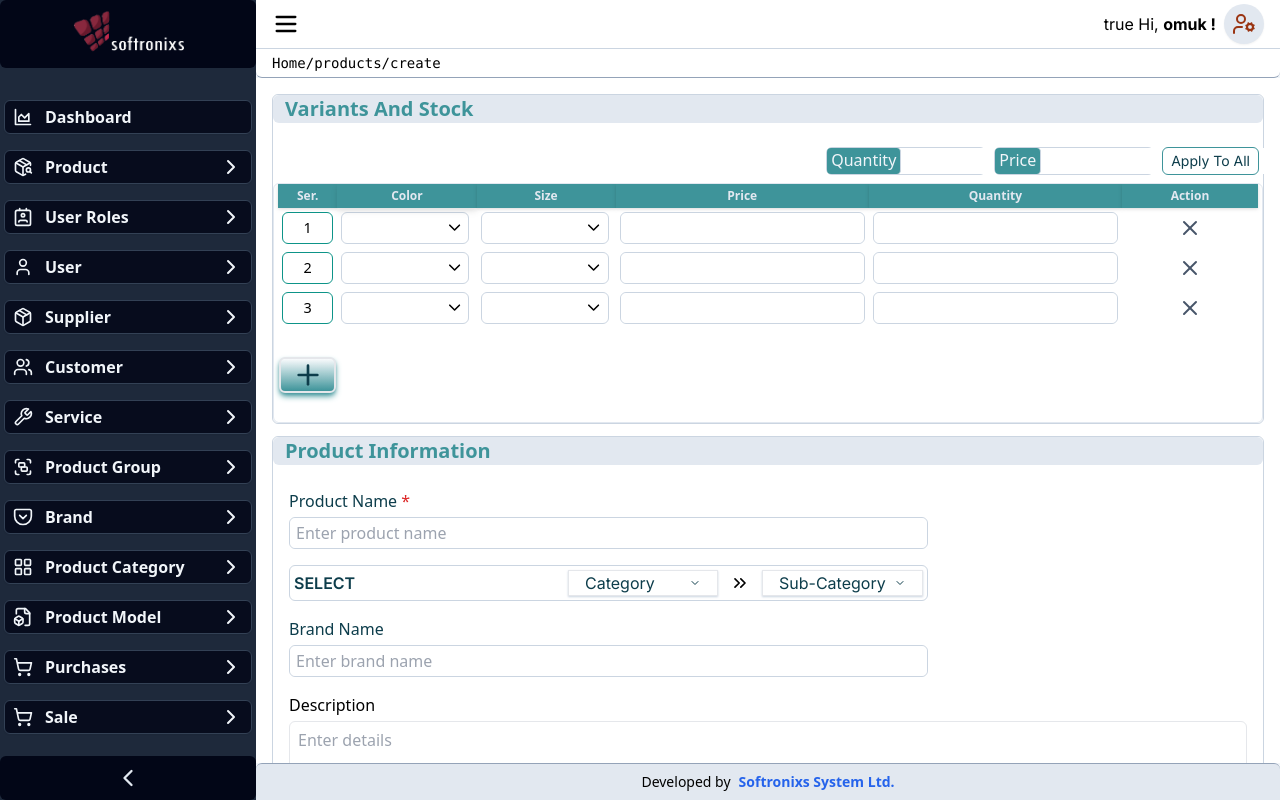
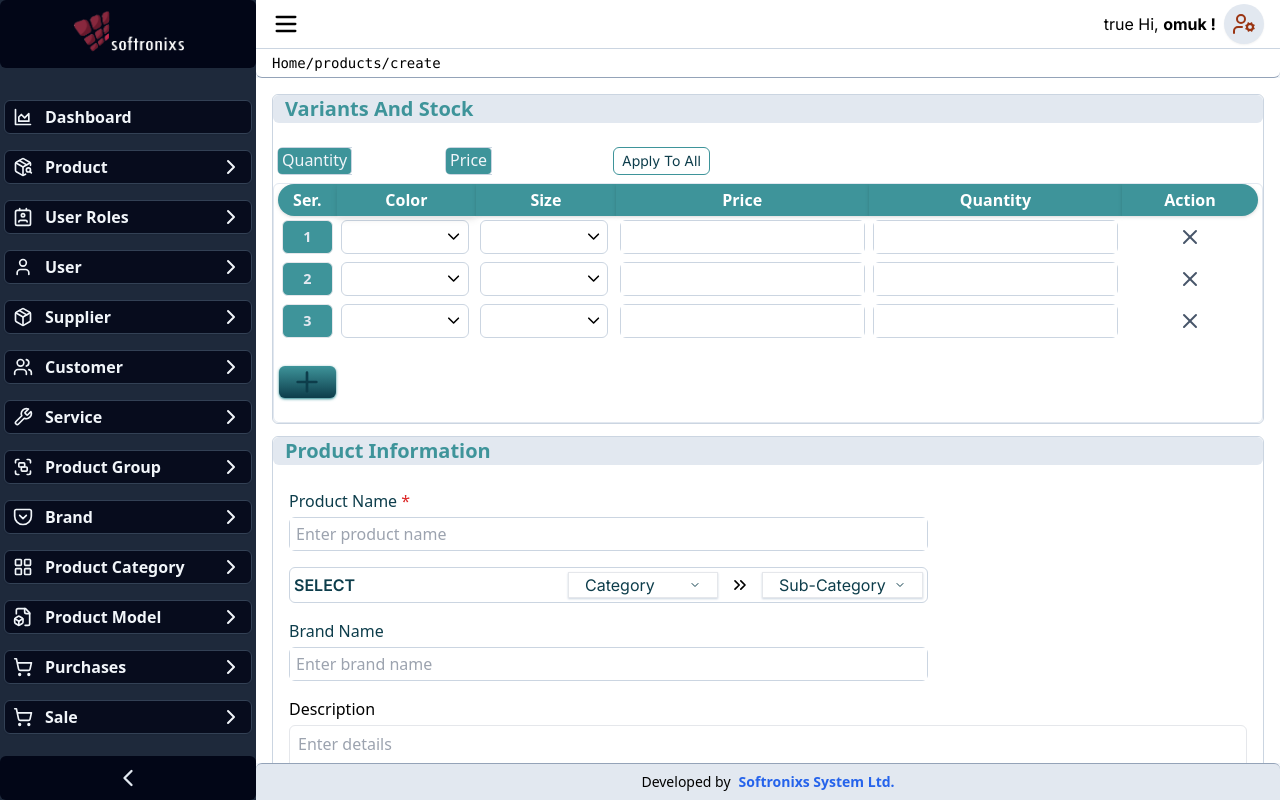
Before and after one commit to masumkhan081/darkak, a Next.js app: page /products/create in a window 1280 px wide. Built offline with nearby package versions, Linux system fonts and the light colour scheme.

Commit message:
commited

```diff
--- a/components/auth/Login.jsx
+++ b/components/auth/Login.jsx
@@ -55,6 +55,7 @@ export default function Login() {
         <span className="text-sm text-neutral-400">
           Sign In to your account
         </span>
+        <div>
           <CustomInput
             type={"text"}
             required={true}
@@ -63,6 +64,9 @@ export default function Login() {
             afterChange={(e) => setUser({ ...user, username: e.target.value })}
             startIcon={<User className="icon_sm" />}
           />
+        </div>
+
+        <div>
           <CustomInput
             type={"password"}
             required={true}
@@ -72,6 +76,7 @@ export default function Login() {
             startIcon={<Lock className="icon_sm" />}
             endIcon={<Eye className="icon_sm" />}
           />
+        </div>
 
         <div className="flex justify-between items-center">
           <CustomButton
--- a/components/page-partials/product/AddProduct.jsx
+++ b/components/page-partials/product/AddProduct.jsx
@@ -6,8 +6,9 @@ import CustomSelect from "@/components/ui-custom/CustomSelect";
 import DropDown from "@/components/ui-custom/DropDown";
 import EnhancedText from "@/components/ui-custom/EnhancedText";
 import productGroups from "@/static-data/product-groups";
-import warrenties from "@/static-data/warrenties";
+import { warrantyDurations, warrantyTypes } from "@/static-data/warrenties";
 import { colorList, sizeList } from "@/static-data/product-variants";
+import { tblHeaderVariants } from "@/static-data/table-headers";
 import {
   CheckCheck,
   ChevronsRight,
@@ -56,33 +57,9 @@ export default function AddProduct({ actOn, useForEdit }) {
   const [ytVideoURL, setYtUrl] = useState("");
   const [ytVideo, setYtVideo] = useState("");
 
-  const warrantyDurations = [
-    { id: 1, title: "1 Month" },
-    { id: 2, title: "2 Months" },
-    { id: 3, title: "3 Months" },
-    { id: 4, title: "6 Months" },
-    { id: 5, title: "1 Year" },
-    { id: 6, title: "2 Years" },
-    { id: 7, title: "3 Years" },
-    { id: 8, title: "4 Years" },
-    { id: 9, title: "5 Years" },
-  ];
-  const warrantyTypes = [
-    { id: 1, title: "No Warranty" },
-    { id: 2, title: "Brand Warranty" },
-    { id: 3, title: "Seller Warranty" },
-  ];
-  const tblHeaderVariants = [
-    "Ser.",
-    "Color",
-    "Size",
-    "Price",
-    "Quantity",
-    "Action",
-  ];
   const initVariant = {
-    color: "",
-    size: "",
+    color: initSelect,
+    size: initSelect,
     price: "",
     quantity: "",
   };
@@ -91,6 +68,21 @@ export default function AddProduct({ actOn, useForEdit }) {
     initVariant,
     initVariant,
   ]);
+
+  function removeOne(index) {
+    setVariants([
+      ...variants.slice(0, index - 1),
+      ...variants.slice(index, variants.length),
+    ]);
+  }
+
+  function handleInput({ selected, key, index }) {
+    setVariants([
+      ...variants.slice(0, index - 1),
+      updatedOne,
+      ...variants.slice(index, variants.length),
+    ]);
+  }
 
   return (
     <div className=" p-1.0 bg-wh flex flex-col gap-3">
@@ -104,7 +96,7 @@ export default function AddProduct({ actOn, useForEdit }) {
         </EnhancedText>
 
         <div className="flex flex-col gap-2">
-          <div className="flex gap-2 justify-end px-1 font-sans  max-h-[28px]">
+          <div className="flex gap-2 justify-start px-1 font-sans  max-h-[28px]">
             <div className="w-10.0 font-inter ">
               <CustomInput
                 label={"Quantity"}
@@ -129,24 +121,24 @@ export default function AddProduct({ actOn, useForEdit }) {
 
           <div className=" w-full  border rounded-md border-slate-200 px-1 overflow-y-scroll max-h-[16rem] min-h-[15rem]">
             <table className=" w-full h-full relative ">
-              <thead className="w-full sticky top-0 z-10">
-                <tr className="tr_thead rounded-md  bg-">
-                  <th className="th bg-pr/400 drop-shadow text-slate-200">
+              <thead className="w-full sticky top-0 z-10 rounded-md">
+                <tr className="tr_thead rounded-md ">
+                  <th className="th bg-pr/400 drop-shadow text-wh text-base rounded-l-full">
                     {tblHeaderVariants[0]}
                   </th>
-                  <th className="th bg-pr/400 drop-shadow-md text-slate-200 w-9.0">
+                  <th className="th bg-pr/400 drop-shadow-md text-wh w-9.0 text-base">
                     {tblHeaderVariants[1]}
                   </th>
-                  <th className="th bg-pr/400 drop-shadow text-slate-200 w-9.0">
+                  <th className="th bg-pr/400 drop-shadow text-wh w-9.0 text-base">
                     {tblHeaderVariants[2]}
                   </th>
-                  <th className="th bg-pr/400 drop-shadow text-slate-200 w-8.0">
+                  <th className="th bg-pr/400 drop-shadow text-wh w-8.0 text-base">
                     {tblHeaderVariants[3]}
                   </th>
-                  <th className="th bg-pr/400 drop-shadow text-slate-200 w-8.0">
+                  <th className="th bg-pr/400 drop-shadow text-wh w-8.0 text-base">
                     {tblHeaderVariants[4]}
                   </th>
-                  <th className="th bg-pr/400 drop-shadow text-slate-200 w-8.0">
+                  <th className="th bg-pr/400 drop-shadow text-wh w-8.0 text-base rounded-r-full">
                     {tblHeaderVariants[5]}
                   </th>
                 </tr>
@@ -157,12 +149,19 @@ export default function AddProduct({ actOn, useForEdit }) {
                   return (
                     <tr className="tr_tbody h-[28px]">
                       <td className="td w-5.0 max-w-5.0  ">
-                        <p className="border border-teal-600 h-full rounded-md flex justify-center items-center">
+                        <p className="border bg-pr/400 text-slate-200  font-bold h-full rounded-md flex justify-center items-center">
                           {ind + 1}
                         </p>
                       </td>
                       <td className="td">
-                        <CustomSelect options={colorList} w="w-8.0" />
+                        <CustomSelect
+                          onChange={(selected) =>
+                            handleInput({ selected, key: "color", index: ind })
+                          }
+                          options={colorList}
+                          w="w-8.0"
+                          value={initSelect}
+                        />
                       </td>
                       <td className="td">
                         <CustomSelect options={sizeList} w="w-8.0" />
@@ -189,7 +188,7 @@ export default function AddProduct({ actOn, useForEdit }) {
                   <td className="w-5.0 max-w-5.0   ">
                     <CustomButton
                       style={
-                        "w-full my-2 rounded-md border-2  bg-pr/400 shadow-md shadow-pr/400 bg-gradient bg-gradient-to-b from-slate-50  px-1"
+                        "w-full my-2 text-slate-200 rounded-md bg-pr/600 shadow shadow-pr/400 bg-gradient bg-gradient-to-b from-pr/400  px-1"
                       }
                       afterClick={() => {
                         setVariants([...variants, initVariant]);
--- a/components/ui-custom/CustomInput.jsx
+++ b/components/ui-custom/CustomInput.jsx
@@ -22,7 +22,7 @@ export default function CustomInput({
   startButtonTxt,
 }) {
   return (
-    <div className="flex rounded-md border border-slate-300 w-full h-full font-sans text-base">
+    <div className="flex items-center rounded-md border border-slate-300 w-full h-full font-sans text-base">
       {startIcon && (
         <span className="bg-slate-200 py-0.25 px-0.25 border-r rounded-r-sm border-slate-300">
           {startIcon}
@@ -51,7 +51,7 @@ export default function CustomInput({
         type={type}
         required={true}
         placeholder={ph}
-        className="flex-grow py-0.25 px-0.38 outline-none rounded-md h-full overflow-hidden"
+        className="flex-grow py-0.25 px-0.38 outline-none  h-fit  overflow-hidden"
         value={value}
         onChange={afterChange}
         accept={accept}
--- a/static-data/product-variants.js
+++ b/static-data/product-variants.js
@@ -1,12 +1,18 @@
 export const colorList = [
-  "White",
-  "Black",
-  "Green",
-  "Blue",
-  "Yellow",
-  "Orange",
-  "Temp",
-  "Dummy",
-  "Paste",
+  { id: 1, title: "White" },
+  { id: 2, title: "Black" },
+  { id: 3, title: "Green" },
+  { id: 4, title: "Blue" },
+  { id: 5, title: "Yellow" },
+  { id: 6, title: "Orange" },
+  { id: 7, title: "Temp" },
+  { id: 8, title: "Dummy" },
+  { id: 9, title: "Paste" },
 ];
-export const sizeList = ["sm", "md", "lg", "xl", "2xl"];
+export const sizeList = [
+  { id: 1, title: "sm" },
+  { id: 1, title: "md" },
+  { id: 1, title: "lg" },
+  { id: 1, title: "xl" },
+  { id: 1, title: "2xl" },
+];
--- a/static-data/table-headers.js
+++ b/static-data/table-headers.js
@@ -2,12 +2,21 @@ const tHeadPermission = ["Permission", "Create", "Edit", "View", "Delete"];
 
 const tHeadRoles = ["Roles", "Permissions", "Actions"];
 
-export const tHeadProductInSale=[
+export const tblHeaderVariants = [
+  "Ser.",
+  "Color",
+  "Size",
+  "Price",
+  "Quantity",
+  "Action",
+];
+
+export const tHeadProductInSale = [
   "Product",
   "Quantity",
   "Unit Price",
   "Sub Total",
-]
+];
 
 const tHeadUser = [
   "Username",
--- a/static-data/warrenties.js
+++ b/static-data/warrenties.js
@@ -1,5 +1,18 @@
-const warrenties = [
-   "1 Month","3 Months", "6 Months", "12 Months", "24 Months","36 Months"
-]
 
-export default warrenties;
+
+export const warrantyDurations = [
+   { id: 1, title: "1 Month" },
+   { id: 2, title: "2 Months" },
+   { id: 3, title: "3 Months" },
+   { id: 4, title: "6 Months" },
+   { id: 5, title: "1 Year" },
+   { id: 6, title: "2 Years" },
+   { id: 7, title: "3 Years" },
+   { id: 8, title: "4 Years" },
+   { id: 9, title: "5 Years" },
+ ];
+ export const warrantyTypes = [
+   { id: 1, title: "No Warranty" },
+   { id: 2, title: "Brand Warranty" },
+   { id: 3, title: "Seller Warranty" },
+ ];
```
Also changed, not shown: temp.js (added, +24 -0 lines). Lines whose indentation alone changed are shown as unchanged.
